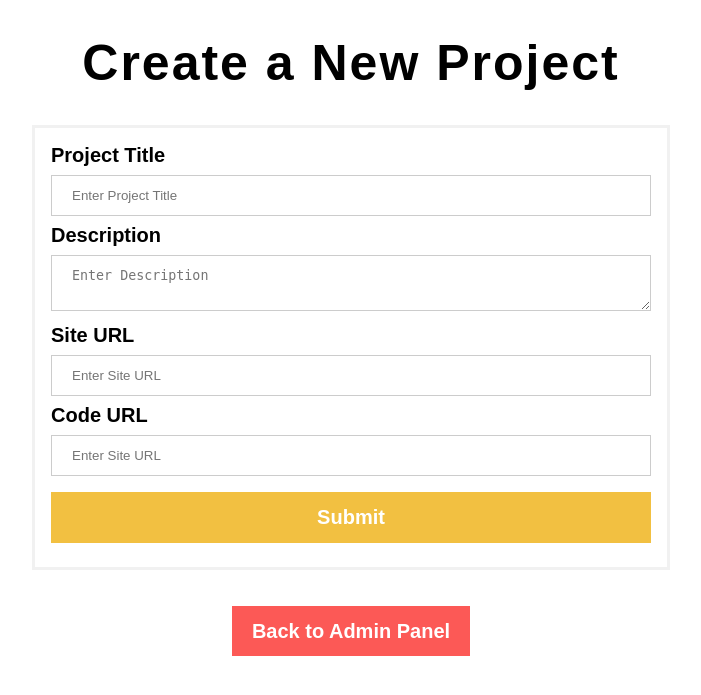
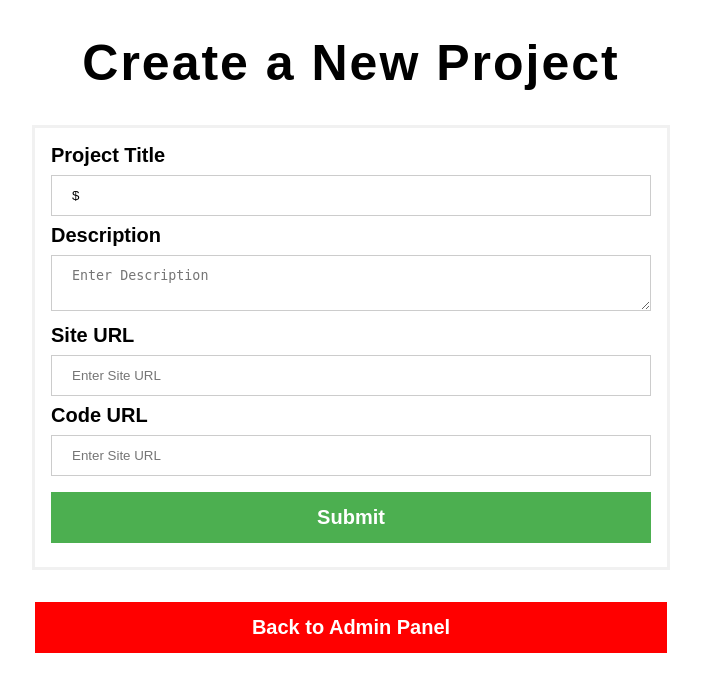
Before and after one commit to snack-attack/Portfolio-CMS, a PHP site: page /projectForm.php in a window 1280 px wide. Shown: the top 695 px of the page, without its empty margins (289-990 px from the left). Run offline with PHP 8.4, Linux system fonts and the light colour scheme; data comes from the database, SQL or seed files in the repository.

Commit message:
Revert "back to admin button working on project form"
This reverts commit b30c527b0d12898729b593bef885da9a815448dd.

```diff
--- a/admin.php
+++ b/admin.php
@@ -28,10 +28,7 @@ $projects = $query->fetchAll();
         <![endif]-->
         <h1>Welcome to the Admin Panel!</h1>
         <table>
-            <div class="thead">
-                <h3>Projects</h3>
-                <a href="./projectForm.php" class="createNew">Create New Project</a>
-            </div>
+            <caption>Projects</caption>
             <thead>
                 <tr>
                     <th scope="col">Project Title</th>
--- a/css/projectForm.css
+++ b/css/projectForm.css
@@ -25,7 +25,7 @@ form {
     margin: 3vh auto;
 }
 
-label, button, a {
+label, button {
     font-family: 'Montserrat', sans-serif;
     font-size: 2rem;
     margin: 24px 0;
@@ -51,8 +51,8 @@ textarea {
 }
 
 /* Set a style for all buttons */
-button, .cancel {
-    background-color: #F2C041;
+button {
+    background-color: #4CAF50;
     color: white;
     padding: 14px 20px;
     margin: 8px 0;
@@ -60,19 +60,16 @@ button, .cancel {
     cursor: pointer;
     width: 100%;
 }
-.backHome {
-    width: 50%;
-    margin: 5rem auto;
-    text-align: center;
-}
 
 .cancel {
-    text-decoration: none;
-    background-color: #FC5956;
+    margin-left: 25%;
+    margin-right: 25%;
+    width: 50%;
+    background-color: #FF0000;
 }
 
 /* Add a hover effect for buttons */
-button:hover, a:hover {
+button:hover {
     opacity: 0.8;
 }
 
--- a/projectForm.php
+++ b/projectForm.php
@@ -1,19 +1,5 @@
 <?php
     include_once 'database.php';
-
-    $addProject = 'addProject.php';
-    $editProject = 'editProject.php';
-
-    if(!empty($_GET)) {
-        $projectId = $_GET['id'];
-
-        $sql = "SELECT `id`, `title`, `description`, `site_url`, `code_url` FROM `project`
-                WHERE `id`=:projectId;";
-        $query = $db->prepare($sql);
-        $query->bindParam(':projectId', $projectId);
-        $query->execute();
-        $project = $query->fetch();
-    }
 
 ?>
 <!DOCTYPE html>
@@ -34,36 +20,19 @@
             <p class="browsehappy">You are using an <strong>outdated</strong> browser. Please <a href="#">upgrade your browser</a> to improve your experience.</p>
         <![endif]-->
         <h1>Create a New Project</h1>
-        <form method="POST" action="<?php if(!empty($_GET)) { echo $editProject . '?id=' . $project['id']; } else { echo $addProject; }; ?>">
+        <form method="POST" action="addProject.php">
             <div class="container">
                 <label for="title">Project Title</label>
-                <input type="text" placeholder="Enter Project Title" name="title" value="<?php
-                    if(!empty($_GET)) {
-                        echo $project['title'];}
-                  ?>" required>
+                <input type="text" placeholder="Enter Project Title" name="title" value="<?= '$' ?>" required>
 
                 <label for="description">Description</label>
-                <textarea placeholder="Enter Description" name="description" required><?php
-                    if(!empty($_GET)) {
-                        echo $project['description'];
-                    }
-                ?></textarea>
+                <textarea placeholder="Enter Description" name="description" required></textarea>
 
                 <label for="site_url">Site URL</label>
-                <input type="url" placeholder="Enter Site URL" name="site_url" value="<?php
-                    if(!empty($_GET)) {
-                        echo $project['site_url'];
-                    }
-                ?>
-                "></input>
+                <input type="url" placeholder="Enter Site URL" name="site_url"></input>
 
                 <label for="code_url">Code URL</label>
-                <input type="url" placeholder="Enter Site URL" name="code_url" value="<?php
-                    if(!empty($_GET)) {
-                        echo $project['code_url'];
-                    }
-                ?>
-                "></input>
+                <input type="url" placeholder="Enter Site URL" name="code_url"></input>
 
                 <!-- <label for="tags">Tags</label>
                 <?php
@@ -79,8 +48,6 @@
                 <button type="submit">Submit</button>
             </div>
         </form>
-        <div class="backHome">
-            <a href="./admin.php" class="cancel">Back to Admin Panel</a>
-        </div>
+        <button type="button" class="cancel">Back to Admin Panel</button>
     </body>
 </html>
```
Also changed, not shown: css/adminPanel.css (+5 -27 lines).
